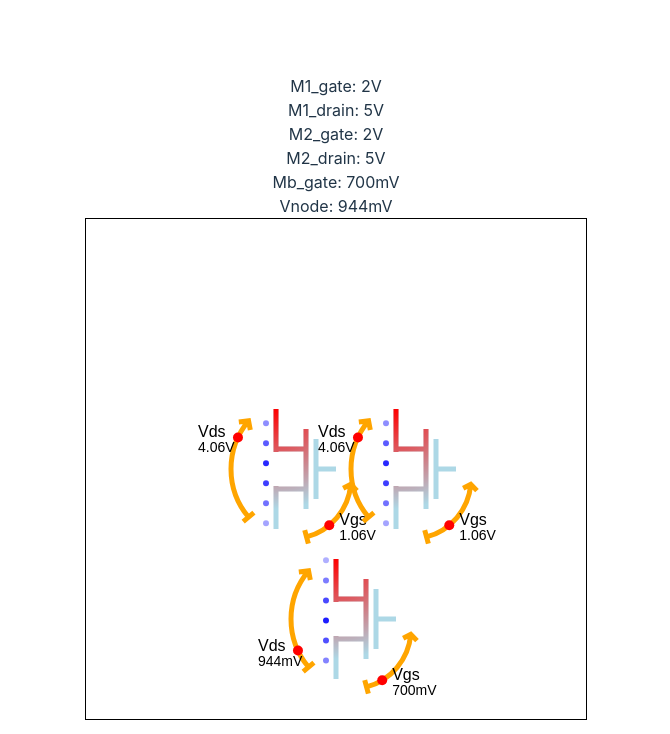
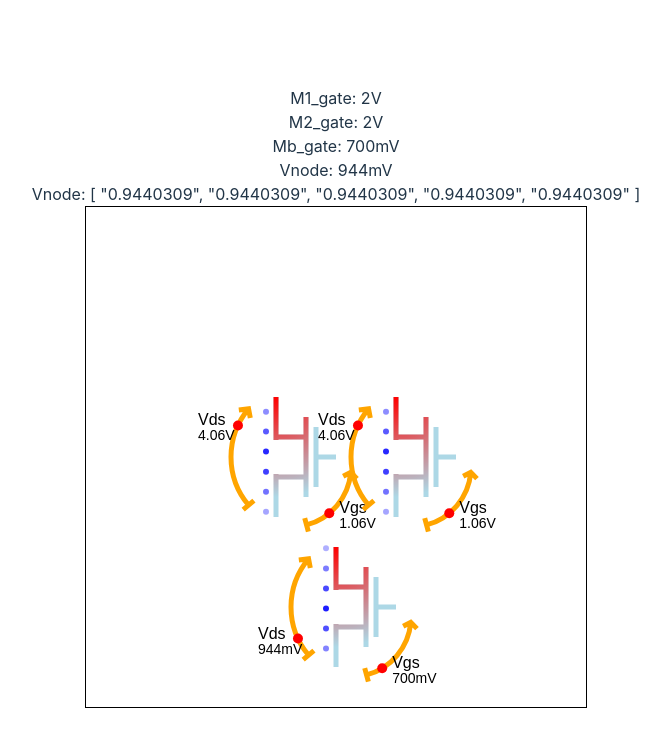
Before and after one commit to teykamp/mosfet, a Vue app: page / in a window 1280 px wide. Shown: the top 734 px of the page, without its empty margins (304-974 px from the left). Built offline with nearby package versions, Linux system fonts and the light colour scheme.

Commit message:
mostly eliminate node bounce

```diff
--- a/src/circuits/nMosDiffPair.ts
+++ b/src/circuits/nMosDiffPair.ts
@@ -1,7 +1,6 @@
-import { makeMosfet } from '../functions/makeMosfet'
+import { makeMosfet, makeNode } from '../functions/makeMosfet'
 import { Circuit } from '../types'
-import { ref } from 'vue'
-import { gndNodeId, vddNodeId, gndVoltage, vddVoltage, defaultNodeCapacitance, powerSupplyCapacitance } from '../constants'
+import { gndNodeId, vddNodeId, gndVoltage, vddVoltage } from '../constants'
 
 const useNmosDiffPair = () => {
     const circuit: Circuit = {
@@ -15,14 +14,14 @@ const useNmosDiffPair = () => {
             voltageSources: {}
         },
         nodes: {
-            [gndNodeId]: ref({voltage: gndVoltage, netCurrent: 0, capacitance: powerSupplyCapacitance, fixed: true}),
-            [vddNodeId]: ref({voltage: vddVoltage, netCurrent: 0, capacitance: powerSupplyCapacitance, fixed: true}),
-            "M1_gate": ref({voltage: 2, netCurrent: 0, capacitance: defaultNodeCapacitance, fixed: false}),
-            "M1_drain": ref({voltage: 5, netCurrent: 0, capacitance: defaultNodeCapacitance, fixed: false}),
-            "M2_gate": ref({voltage: 2, netCurrent: 0, capacitance: defaultNodeCapacitance, fixed: false}),
-            "M2_drain": ref({voltage: 5, netCurrent: 0, capacitance: defaultNodeCapacitance, fixed: false}),
-            "Mb_gate": ref({voltage: 0.7, netCurrent: 0, capacitance: defaultNodeCapacitance, fixed: false}),
-            "Vnode": ref({voltage: 1, netCurrent: 0, capacitance: defaultNodeCapacitance, fixed: false}),
+            [gndNodeId]: makeNode(gndVoltage, true),
+            [vddNodeId]: makeNode(vddVoltage, true),
+            "M1_gate": makeNode(2, false),
+            // "M1_drain": makeNode(5, false),
+            "M2_gate": makeNode(2, false),
+            // "M2_drain": makeNode(5, false),
+            "Mb_gate": makeNode(0.7, false),
+            "Vnode": makeNode(1, false),
         },
     }
     console.log(circuit.nodes[gndNodeId])
--- a/src/circuits/nMosSingle.ts
+++ b/src/circuits/nMosSingle.ts
@@ -1,7 +1,6 @@
-import { makeMosfet } from '../functions/makeMosfet'
+import { makeMosfet, makeNode } from '../functions/makeMosfet'
 import { Circuit } from '../types'
-import { ref } from 'vue'
-import { gndNodeId } from '../constants'
+import { gndNodeId, gndVoltage } from '../constants'
 
 const useNmosSingle = () => {
     const circuit: Circuit = {
@@ -15,9 +14,9 @@ const useNmosSingle = () => {
             voltageSources: {}
         },
         nodes: {
-            [gndNodeId]: ref({voltage: 0, netCurrent: 0, capacitance: 100, fixed: true}),
-            "M1_drain": ref({voltage: 5, netCurrent: 0, capacitance: 1, fixed: false}),
-            "M1_gate": ref({voltage: 1, netCurrent: 0, capacitance: 1, fixed: false}),
+            [gndNodeId]: makeNode(gndVoltage, true),
+            "M1_drain": makeNode(5, false),
+            "M1_gate": makeNode(1, false),
         },
     }
     circuit.devices.mosfets = {
--- a/src/components/Diagram.vue
+++ b/src/components/Diagram.vue
@@ -5,11 +5,12 @@
     v-bind:cornerToCornerGraph="true" /> -->
     <div>
       <div>M1_gate: {{ toSiPrefix(circuit.nodes["M1_gate"].value.voltage, "V") }}</div>
-      <div>M1_drain: {{ toSiPrefix(circuit.nodes["M1_drain"].value.voltage, "V") }}</div>
+      <!-- <div>M1_drain: {{ toSiPrefix(circuit.nodes["M1_drain"].value.voltage, "V") }}</div> -->
       <div>M2_gate: {{ toSiPrefix(circuit.nodes["M2_gate"].value.voltage, "V") }}</div>
-      <div>M2_drain: {{ toSiPrefix(circuit.nodes["M2_drain"].value.voltage, "V") }}</div>
+      <!-- <div>M2_drain: {{ toSiPrefix(circuit.nodes["M2_drain"].value.voltage, "V") }}</div> -->
       <div>Mb_gate: {{ toSiPrefix(circuit.nodes["Mb_gate"].value.voltage, "V") }}</div>
       <div>Vnode: {{ toSiPrefix(circuit.nodes["Vnode"].value.voltage, "V") }}</div>
+      <div>Vnode: {{ circuit.nodes["Vnode"].value.historicVoltages.toArray().map(x => x.toFixed(7)) }}</div>
     </div>
   <canvas ref="canvas" width="500" height="500" @mousedown="checkDrag"></canvas>
 </template>
--- a/src/constants.ts
+++ b/src/constants.ts
@@ -8,5 +8,5 @@ export const gndNodeId: string = "GND"
 export const vddNodeId: string = "VDD"
 export const gndVoltage: number = 0 // Volts
 export const vddVoltage: number = 5 // Volts
-export const defaultNodeCapacitance = 10e-6 // Farads
+export const defaultNodeCapacitance = 1.5e-6 // Farads
 export const powerSupplyCapacitance = 100 // Farads
--- a/src/functions/incrementCircuit.ts
+++ b/src/functions/incrementCircuit.ts
@@ -1,4 +1,5 @@
-import { Circuit } from "../types"
+import { type Ref } from "vue"
+import { Circuit, Node } from "../types"
 import { getMosfetCurrent } from "../functions/makeMosfet"
 import { gndNodeId, gndVoltage, vddNodeId, vddVoltage } from "../constants"
 
@@ -42,6 +43,8 @@ export const incrementCircuit = (circuit: Circuit, deltaT: number = 0.01) => {
             continue
         }
 
+        checkNodeBounceAndAdjustCapacitance(node)
+
         let deltaV = node.value.netCurrent / node.value.capacitance * deltaT
         // place an upper and lower bound on how quickly the voltage is allowed to change, since the net current may vary on several orders of magnitude
         if (deltaV > 0.1) {
@@ -51,5 +54,41 @@ export const incrementCircuit = (circuit: Circuit, deltaT: number = 0.01) => {
             deltaV = -0.1
         }
         node.value.voltage += deltaV
+        // add the new value to the historical voltages queue
+        node.value.historicVoltages.dequeue()
+        node.value.historicVoltages.enqueue(node.value.voltage)
     }
 }
+
+const checkNodeBounceAndAdjustCapacitance = (node: Ref<Node>) => {
+    let direcitonSwitches = 0
+    let previousVoltage = 0
+    let previousIncreasing = true
+    node.value.historicVoltages.toArray().forEach((voltage, idx) => {
+        const increasing = (voltage - previousVoltage > 0)
+        if ((voltage - previousVoltage == 0)) {
+            // continue -- this keyword doesn't work because it's not an actual for loop, so we use if else
+        } else {
+            // check if we were increasing and then switched directions
+            if (increasing !== previousIncreasing) {
+                direcitonSwitches += 1
+            }
+        }
+        previousIncreasing = increasing
+        previousVoltage = voltage
+        if (idx <= 1) {
+            direcitonSwitches = 0 // ignore the first result before assigning previousIncreasing and previousVoltage
+        }
+    })
+    console.log(direcitonSwitches)
+    if (direcitonSwitches >= 1) {
+        node.value.capacitance += node.value.originalCapacitance * 10 // double the capacitance on the node
+    }
+    if (direcitonSwitches < 1) {
+        node.value.capacitance -= node.value.originalCapacitance * 3 // decrease the capacitance
+    }
+    // never let the capacitance get less than it was originally
+    if (node.value.capacitance < node.value.originalCapacitance) {
+        node.value.capacitance = node.value.originalCapacitance
+    }
+}
--- a/src/functions/makeMosfet.ts
+++ b/src/functions/makeMosfet.ts
@@ -1,13 +1,27 @@
 
-import { RelativeDirection, Visibility, Mosfet, AngleSlider, Node } from "../types"
+import { RelativeDirection, Visibility, Mosfet, AngleSlider, Node, Queue } from "../types"
 import { schematicOrigin, schematicScale } from "../constants"
 import { toRadians } from "./extraMath"
 import { ekvNmos, generateCurrent } from "./ekvModel"
+import { defaultNodeCapacitance, powerSupplyCapacitance } from "../constants"
 import { unit, type Unit } from "mathjs"
-import { type Ref } from "vue"
+import { ref, type Ref } from "vue"
 
+export const makeNode = (initialVoltage: number, isPowerSupply: boolean): Ref<Node> => {
+  const historicVoltages: Queue<number> = new Queue<number>()
+  historicVoltages.fill(0, 5)
+  const capacitance = isPowerSupply ? powerSupplyCapacitance : defaultNodeCapacitance // in Farads
+  return ref({
+    voltage: initialVoltage, // in Volts
+    netCurrent: 0, // in Amps
+    capacitance: capacitance,
+    originalCapacitance: capacitance,
+    fixed: isPowerSupply ? true : false, // GND and VDD nodes are fixed, as are nodes that are being dragged
+    historicVoltages: historicVoltages,
+  })
+}
 
-export const makeAngleSlider = (centerX: number, centerY: number, radius: number, startAngle: number, endAngle: number, CCW: boolean, minValue: number, maxValue: number, name: string, visibility: Visibility, canvas: Ref<HTMLCanvasElement>, chartOrigin: Point): AngleSlider => {
+export const makeAngleSlider = (centerX: number, centerY: number, radius: number, startAngle: number, endAngle: number, CCW: boolean, minValue: number, maxValue: number, name: string, visibility: Visibility): AngleSlider => {
   return {
     dragging: false,
     location: {
@@ -65,11 +79,6 @@ export const makeMosfet = (originX: number, originY: number, Vg: Ref<Node>, Vs:
 }
 
 export const getMosfetCurrent = (mosfet: Mosfet): number => {
-  // console.log(mosfet)
-  // console.log(mosfet.Vg)
-  // console.log(mosfet.Vs)
-  // console.log(mosfet.Vd)
-  // console.log(mosfet.Vb)
   const current: Unit = ekvNmos(unit(mosfet.Vg.value.voltage, 'V'), unit(mosfet.Vs.value.voltage, 'V'), unit(mosfet.Vd.value.voltage, 'V'), unit(mosfet.Vb.value.voltage, 'V')).I
   return current.toNumber('A')
 }
--- a/src/types.ts
+++ b/src/types.ts
@@ -86,7 +86,9 @@ export type Node = {
   voltage: number, // in Volts
   netCurrent: number, // in Amps
   capacitance: number, // in Farads
+  originalCapacitance: number // in
   fixed: boolean, // GND and VDD nodes are fixed, as are nodes that are being dragged
+  historicVoltages: Queue<number>,
 }
 
 export type Circuit = {
@@ -100,3 +102,35 @@ export type Circuit = {
   // solveNodeVoltages: (circuit: Circuit) => void, // a function that returns a list of the voltages (in V) at each of the nodes of the circuit
   // checkKirchoffsLaws: () => void, // a function that runs a series of assertions ensuring that KCL and KVL hold within a small tolerance
 }
+
+export class Queue<T> { // from https://www.basedash.com/blog/how-to-implement-a-queue-in-typescript
+  public items: T[] = [];
+
+  enqueue(item: T): void {
+      this.items.push(item);
+  }
+
+  dequeue(): T | undefined {
+      return this.items.shift();
+  }
+
+  peek(): T | undefined {
+      return this.items[0];
+  }
+
+  isEmpty(): boolean {
+      return this.items.length === 0;
+  }
+
+  size(): number {
+      return this.items.length;
+  }
+
+  toArray(): T[] {
+    return this.items
+  }
+
+  fill(item: T, size: number) {
+    this.items = Array(size).fill(item)
+  }
+}
```
